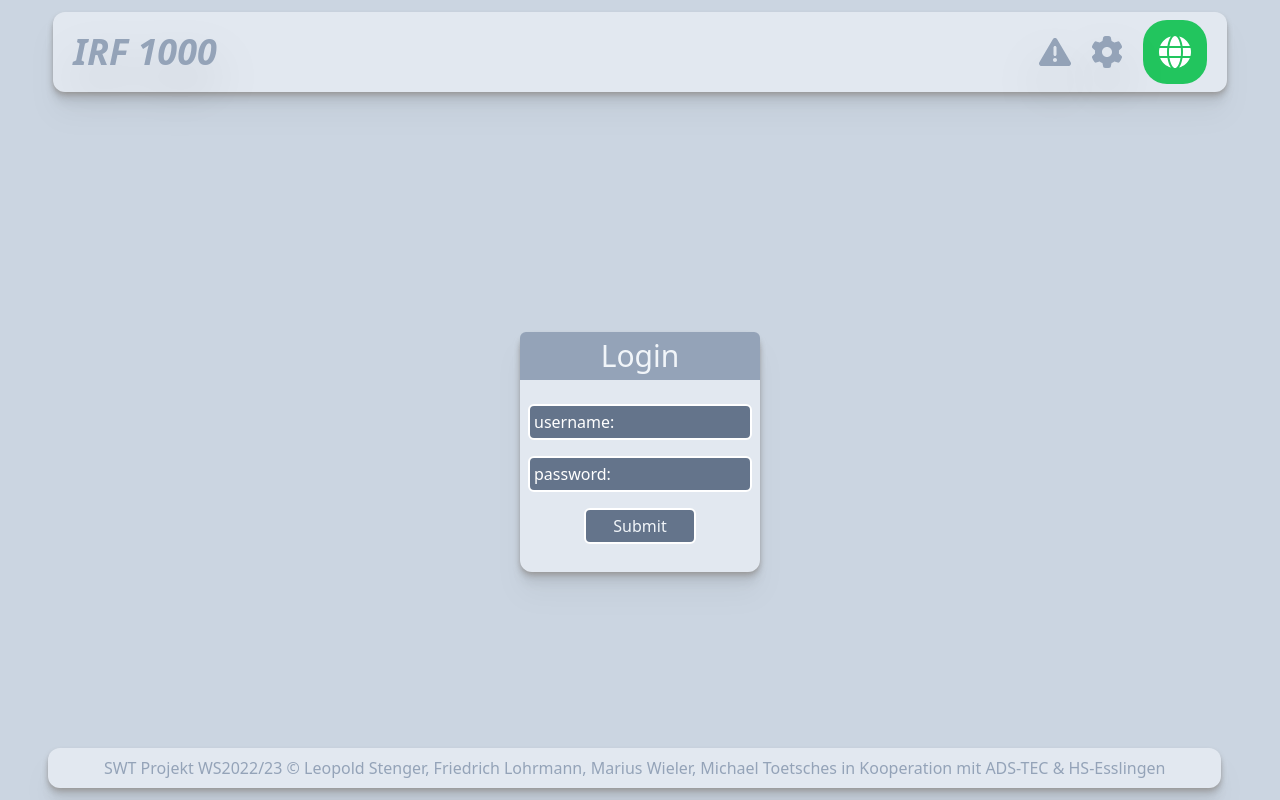
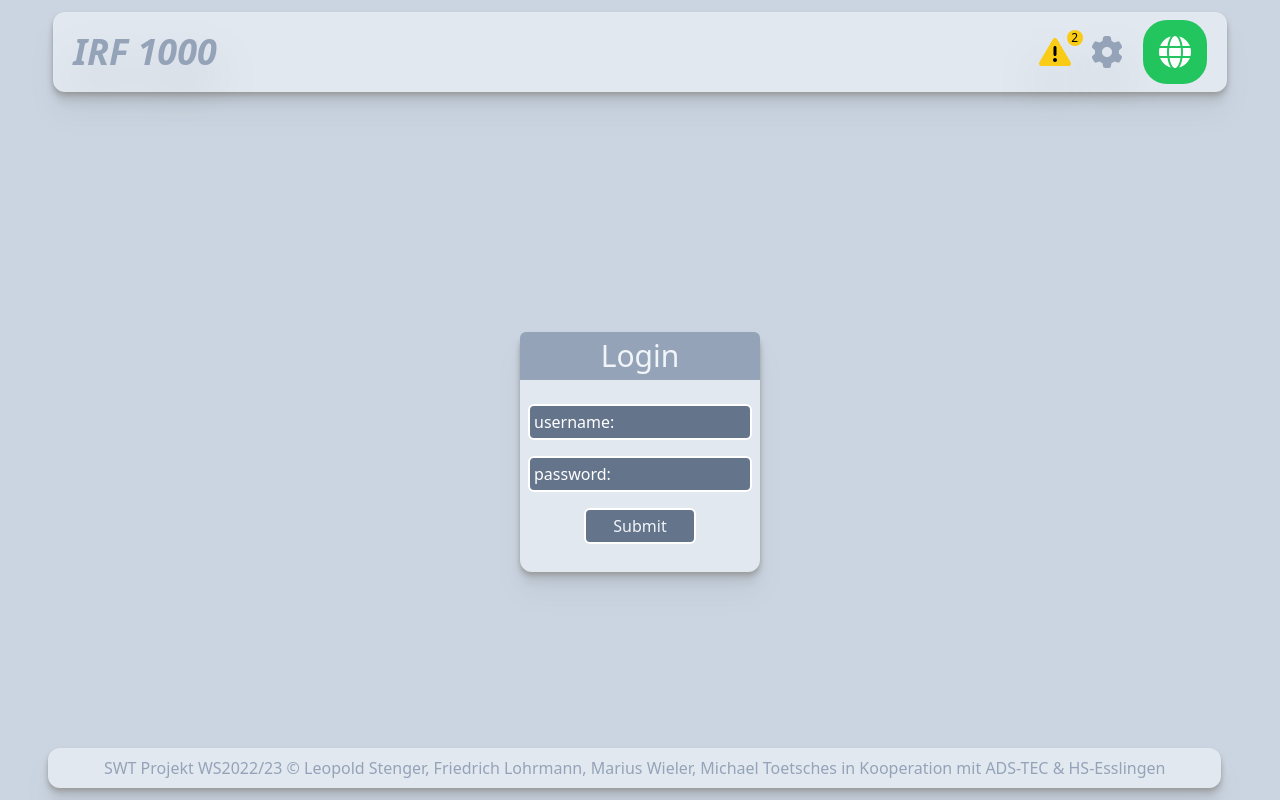
Before and after one commit to PS-IIOT/IIOT-Edge-Container, a React (Vite) app in the folder frontend/: page /Login in a window 1280 px wide. Built offline with nearby package versions, Linux system fonts and the light colour scheme; no server answers.

Commit message:
feat(frontend): add status condition for header errorlog

```diff
--- a/frontend/src/components/Card.tsx
+++ b/frontend/src/components/Card.tsx
@@ -175,7 +175,6 @@ const CardTemperature = ({ machineData }: CardProps) => {
 };
 
 const CardFooter = ({ machineData }: CardProps) => {
-
     return (
         <div>
             {machineData.offline ? (
@@ -185,7 +184,7 @@ const CardFooter = ({ machineData }: CardProps) => {
                     {machineData.errorlog.length ? (
                         <div className="flex justify-center items-center w-full h-7 bg-red-500">
                             {' '}
-                            <div className="flex justify-center items-center fill-yellow-400 drop-shadow-2xl w-6 h-6">
+                            <div className="flex justify-center items-center fill-white drop-shadow-2xl w-6 h-6">
                                 <svg
                                     xmlns="http://www.w3.org/2000/svg"
                                     viewBox="0 0 512 512"
--- a/frontend/src/components/HeaderComponent.tsx
+++ b/frontend/src/components/HeaderComponent.tsx
@@ -1,9 +1,42 @@
+import { useEffect, useState } from 'react';
 import { Link } from 'react-router-dom';
+import { useInterval } from '../hooks/useInterval';
+import { ErrorlogResponse } from '../models/errorlog-response.model';
+import { getAllErrors } from '../services/errorlog.service';
 
 interface statusHeaderProps {
     statusH: boolean;
 }
+const test = [
+    {
+        _id: {
+            $oid: 'test1',
+        },
+        errormsg: 'testError',
+        id: 1,
+        machine: 'test',
+    },
+    {
+        _id: {
+            $oid: 'test2',
+        },
+        errormsg: 'testError',
+        id: 1,
+        machine: 'test',
+    },
+];
+
 export const HeaderComponent = ({ statusH }: statusHeaderProps) => {
+    const [allErrors, setallErrors] = useState<ErrorlogResponse[]>(test);
+
+    useEffect(() => {
+        void getAllErrors().then((allErrors) => setallErrors(allErrors));
+    }, []);
+
+    useInterval(async () => {
+        const data = await getAllErrors();
+        setallErrors(data);
+    }, 10000);
     return (
         <div className="flex justify-between items-center w-11/12 mx-auto my-3 rounded-xl drop-shadow-xl shadow-md shadow-grey h-20 bg-slate-200">
             <div className="w-auto h-auto m-5">
@@ -15,6 +48,23 @@ export const HeaderComponent = ({ statusH }: statusHeaderProps) => {
             </div>
             <div className="flex justify-around items-center">
                 <Link to="/ErrorlogUser">
+                    <div>
+                        {allErrors ? (
+                            <div className="mr-8 positon relative flex justify-start">
+                                <div className="flex justify-center items-center bg-black fill-yellow-400 drop-shadow-2xl w-2 h-5 position relative">
+                                    <svg
+                                        className="position absolute w-8"
+                                        xmlns="http://www.w3.org/2000/svg"
+                                        viewBox="0 0 512 512"
+                                    >
+                                        <path d="M256 32c14.2 0 27.3 7.5 34.5 19.8l216 368c7.3 12.4 7.3 27.7 .2 40.1S486.3 480 472 480H40c-14.3 0-27.6-7.7-34.7-20.1s-7-27.8 .2-40.1l216-368C228.7 39.5 241.8 32 256 32zm0 128c-13.3 0-24 10.7-24 24V296c0 13.3 10.7 24 24 24s24-10.7 24-24V184c0-13.3-10.7-24-24-24zm32 224c0-17.7-14.3-32-32-32s-32 14.3-32 32s14.3 32 32 32s32-14.3 32-32z" />
+                                    </svg>
+                                </div>
+                                <div className="bg-yellow-400 position absolute left-4 bottom-4 flex justify-center item-center top- text-xs w-4 h-4 rounded-full">
+                                    {allErrors.length}
+                                </div>
+                            </div>
+                        ) : (
                             <div className="m-5 flex justify-center items-center fill-slate-400 drop-shadow-2xl w-8 h-8">
                                 <svg
                                     xmlns="http://www.w3.org/2000/svg"
@@ -22,6 +72,8 @@ export const HeaderComponent = ({ statusH }: statusHeaderProps) => {
                                 >
                                     <path d="M256 32c14.2 0 27.3 7.5 34.5 19.8l216 368c7.3 12.4 7.3 27.7 .2 40.1S486.3 480 472 480H40c-14.3 0-27.6-7.7-34.7-20.1s-7-27.8 .2-40.1l216-368C228.7 39.5 241.8 32 256 32zm0 128c-13.3 0-24 10.7-24 24V296c0 13.3 10.7 24 24 24s24-10.7 24-24V184c0-13.3-10.7-24-24-24zm32 224c0-17.7-14.3-32-32-32s-32 14.3-32 32s14.3 32 32 32s32-14.3 32-32z" />
                                 </svg>
+                            </div>
+                        )}
                     </div>
                 </Link>
 
--- a/frontend/src/services/errorlog.service.ts
+++ b/frontend/src/services/errorlog.service.ts
@@ -1,5 +1,4 @@
 import { ErrorlogResponse } from '../models/errorlog-response.model';
-import { MachineResponse } from '../models/machine-response.model';
 
 export async function getAllErrors(): Promise<ErrorlogResponse[]> {
     const response = await fetch(
@@ -8,19 +7,3 @@ export async function getAllErrors(): Promise<ErrorlogResponse[]> {
     const json_data = (await response.json()) as ErrorlogResponse[];
     return json_data;
 }
-
-export async function getOneMachine(
-    serialNumber: string
-): Promise<ErrorlogResponse> {
-    const response = await fetch(
-        `${import.meta.env.VITE_BACKEND_API_URL}/machines/${serialNumber}`,
-        {
-            method: 'GET',
-            headers: {
-                'Content-Type': 'application/json',
-            },
-        }
-    );
-    const json_data = (await response.json()) as ErrorlogResponse;
-    return json_data;
-}
--- a/frontend/src/views/User.tsx
+++ b/frontend/src/views/User.tsx
@@ -16,8 +16,8 @@ const test = {
     ts: '2022-11-28T20:14:05.077Z',
     uptime: 0,
     warning: false,
-    offline: true,
-    errorlog: [(1, 3)],
+    offline: false,
+    errorlog: [1, 3],
 };
 export const User = () => {
     const [machines, setMachines] = useState<MachineResponse[]>();
```
Lines whose indentation alone changed are shown as unchanged.
